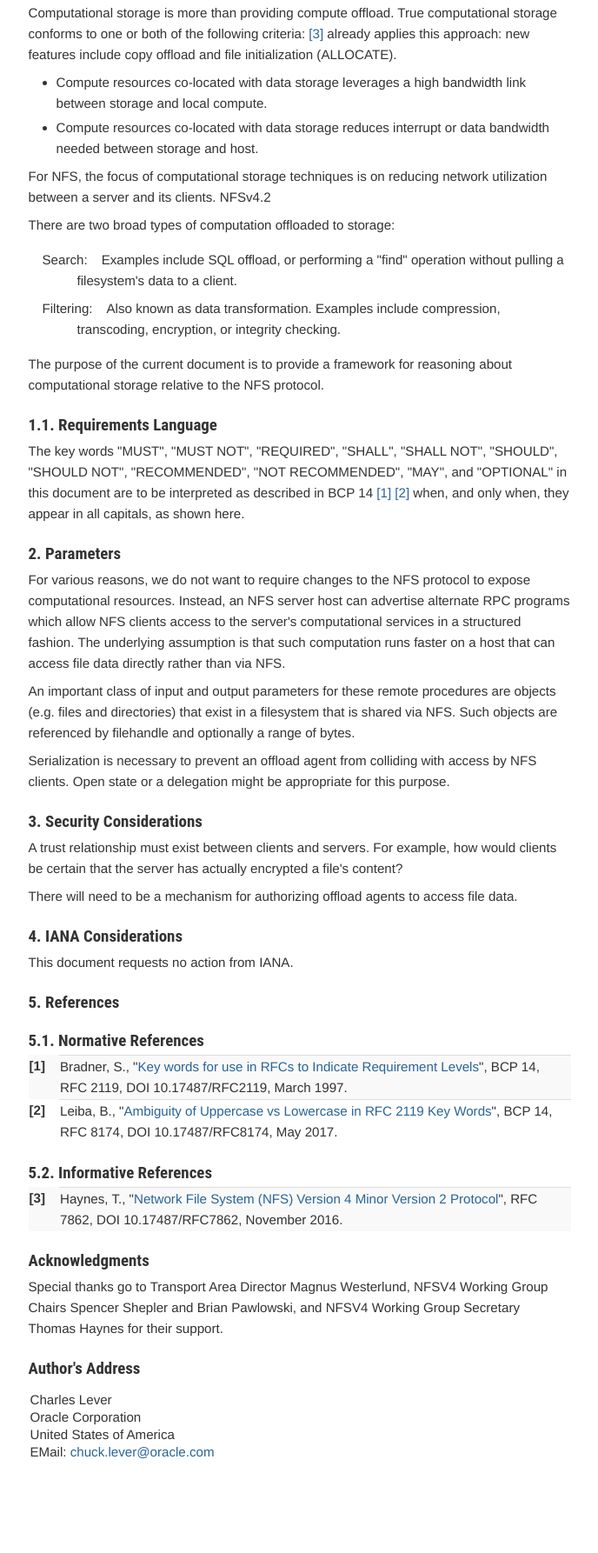
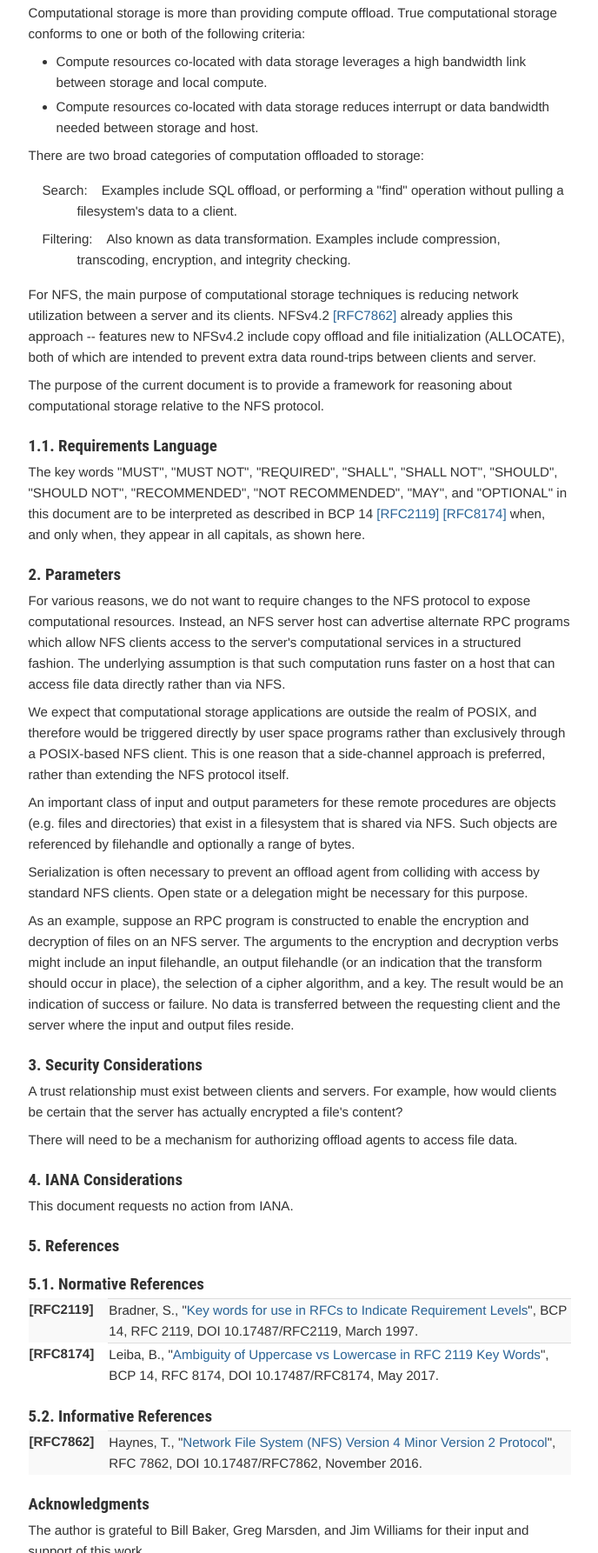
Before and after one commit to chucklever/i-d-comp-stor-reqs, a plain HTML site: page draft-cel-nfsv4-comp-stor-reqs.html in a window 1280 px wide. Shown: the part 1014-2800 px from the top of the page at 87% size, without its empty margins (123-811 px from the left). Before the commit the page ends 2769 px from the top, so only its background shows below. Drawn offline with Linux system fonts and the light colour scheme.

Commit message:
Script updating gh-pages from 5f454f8. [ci skip]

```diff
--- a/draft-cel-nfsv4-comp-stor-reqs.html
+++ b/draft-cel-nfsv4-comp-stor-reqs.html
@@ -298,7 +298,7 @@ ul.toc li {
 
   <meta name="dct.creator" content="Lever, C." />
   <meta name="dct.identifier" content="urn:ietf:id:draft-cel-nfsv4-comp-stor-reqs-latest" />
-  <meta name="dct.issued" scheme="ISO8601" content="2019-23" />
+  <meta name="dct.issued" scheme="ISO8601" content="2019-04" />
   <meta name="dct.abstract" content="This document introduces an architecture for supporting Computational Storage on Network File System version 4 (NFS) servers and clients.  " />
   <meta name="description" content="This document introduces an architecture for supporting Computational Storage on Network File System version 4 (NFS) servers and clients.  " />
 
@@ -319,10 +319,10 @@ ul.toc li {
 </tr>
 <tr>
 <td class="left">Intended status: Informational</td>
-<td class="right">March 23, 2019</td>
+<td class="right">April 4, 2019</td>
 </tr>
 <tr>
-<td class="left">Expires: September 24, 2019</td>
+<td class="left">Expires: October 6, 2019</td>
 <td class="right"></td>
 </tr>
 
@@ -339,99 +339,11 @@ ul.toc li {
 <p>This Internet-Draft is submitted in full conformance with the provisions of BCP 78 and BCP 79.</p>
 <p>Internet-Drafts are working documents of the Internet Engineering Task Force (IETF).  Note that other groups may also distribute working documents as Internet-Drafts.  The list of current Internet-Drafts is at https://datatracker.ietf.org/drafts/current/.</p>
 <p>Internet-Drafts are draft documents valid for a maximum of six months and may be updated, replaced, or obsoleted by other documents at any time.  It is inappropriate to use Internet-Drafts as reference material or to cite them other than as "work in progress."</p>
-<p>This Internet-Draft will expire on September 24, 2019.</p>
+<p>This Internet-Draft will expire on October 6, 2019.</p>
 <h1 id="rfc.copyrightnotice"><a href="#rfc.copyrightnotice">Copyright Notice</a></h1>
 <p>Copyright (c) 2019 IETF Trust and the persons identified as the document authors.  All rights reserved.</p>
 <p>This document is subject to BCP 78 and the IETF Trust's Legal Provisions Relating to IETF Documents (https://trustee.ietf.org/license-info) in effect on the date of publication of this document.  Please review these documents carefully, as they describe your rights and restrictions with respect to this document.  Code Components extracted from this document must include Simplified BSD License text as described in Section 4.e of the Trust Legal Provisions and are provided without warranty as described in the Simplified BSD License.</p>
-<h1 id="rfc.section.1">
-<a href="#rfc.section.1">1.</a> <a href="#section:EE6A985D-D0FE-44EE-8BA0-77A61BE6D777" id="section:EE6A985D-D0FE-44EE-8BA0-77A61BE6D777">Introduction</a>
-</h1>
-<p id="rfc.section.1.p.1">Computational storage is more than providing compute offload.  True computational storage conforms to one or both of the following criteria: <a href="#RFC7862" class="xref">[3]</a> already applies this approach: new features include copy offload and file initialization (ALLOCATE).  </p>
 
-<ul>
-<li>Compute resources co-located with data storage leverages a high bandwidth link between storage and local compute.  </li>
-<li>Compute resources co-located with data storage reduces interrupt or data bandwidth needed between storage and host.  </li>
-</ul>
-
-<p> For NFS, the focus of computational storage techniques is on reducing network utilization between a server and its clients.  NFSv4.2 </p>
-<p id="rfc.section.1.p.2">There are two broad types of computation offloaded to storage: </p>
-
-<dl>
-<dt>Search:</dt>
-<dd style="margin-left: 8">Examples include SQL offload, or performing a "find" operation without pulling a filesystem's data to a client.  </dd>
-<dt>Filtering:</dt>
-<dd style="margin-left: 8">Also known as data transformation.  Examples include compression, transcoding, encryption, or integrity checking.  </dd>
-</dl>
-
-<p> </p>
-<p id="rfc.section.1.p.3">The purpose of the current document is to provide a framework for reasoning about computational storage relative to the NFS protocol.  </p>
-<h1 id="rfc.section.1.1">
-<a href="#rfc.section.1.1">1.1.</a> <a href="#section:46199ACD-34F1-4ACB-B246-E18A022CAED9" id="section:46199ACD-34F1-4ACB-B246-E18A022CAED9">Requirements Language</a>
-</h1>
-<p id="rfc.section.1.1.p.1">The key words "MUST", "MUST NOT", "REQUIRED", "SHALL", "SHALL NOT", "SHOULD", "SHOULD NOT", "RECOMMENDED", "NOT RECOMMENDED", "MAY", and "OPTIONAL" in this document are to be interpreted as described in BCP 14 <a href="#RFC2119" class="xref">[1]</a> <a href="#RFC8174" class="xref">[2]</a> when, and only when, they appear in all capitals, as shown here.  </p>
-<h1 id="rfc.section.2">
-<a href="#rfc.section.2">2.</a> <a href="#section:2F82B858-25CD-4D9F-82A9-8D9D2C644190" id="section:2F82B858-25CD-4D9F-82A9-8D9D2C644190">Parameters</a>
-</h1>
-<p id="rfc.section.2.p.1">For various reasons, we do not want to require changes to the NFS protocol to expose computational resources.  Instead, an NFS server host can advertise alternate RPC programs which allow NFS clients access to the server's computational services in a structured fashion.  The underlying assumption is that such computation runs faster on a host that can access file data directly rather than via NFS.  </p>
-<p id="rfc.section.2.p.2">An important class of input and output parameters for these remote procedures are objects (e.g. files and directories) that exist in a filesystem that is shared via NFS.  Such objects are referenced by filehandle and optionally a range of bytes.  </p>
-<p id="rfc.section.2.p.3">Serialization is necessary to prevent an offload agent from colliding with access by NFS clients.  Open state or a delegation might be appropriate for this purpose.  </p>
-<h1 id="rfc.section.3">
-<a href="#rfc.section.3">3.</a> <a href="#section:2F987982-B9E8-4B76-8ACD-6EE148F5C185" id="section:2F987982-B9E8-4B76-8ACD-6EE148F5C185">Security Considerations</a>
-</h1>
-<p id="rfc.section.3.p.1">A trust relationship must exist between clients and servers.  For example, how would clients be certain that the server has actually encrypted a file's content? </p>
-<p id="rfc.section.3.p.2">There will need to be a mechanism for authorizing offload agents to access file data.  </p>
-<h1 id="rfc.section.4">
-<a href="#rfc.section.4">4.</a> <a href="#section:527B4122-B58E-4E40-BA88-663E4A8F8532" id="section:527B4122-B58E-4E40-BA88-663E4A8F8532">IANA Considerations</a>
-</h1>
-<p id="rfc.section.4.p.1">This document requests no action from IANA.  </p>
-<h1 id="rfc.references">
-<a href="#rfc.references">5.</a> References</h1>
-<h1 id="rfc.references.1">
-<a href="#rfc.references.1">5.1.</a> Normative References</h1>
-<table><tbody>
-<tr>
-<td class="reference"><b id="RFC2119">[1]</b></td>
-<td class="top">
-<a>Bradner, S.</a>, "<a href="https://tools.ietf.org/html/rfc2119">Key words for use in RFCs to Indicate Requirement Levels</a>", BCP 14, RFC 2119, DOI 10.17487/RFC2119, March 1997.</td>
-</tr>
-<tr>
-<td class="reference"><b id="RFC8174">[2]</b></td>
-<td class="top">
-<a>Leiba, B.</a>, "<a href="https://tools.ietf.org/html/rfc8174">Ambiguity of Uppercase vs Lowercase in RFC 2119 Key Words</a>", BCP 14, RFC 8174, DOI 10.17487/RFC8174, May 2017.</td>
-</tr>
-</tbody></table>
-<h1 id="rfc.references.2">
-<a href="#rfc.references.2">5.2.</a> Informative References</h1>
-<table><tbody><tr>
-<td class="reference"><b id="RFC7862">[3]</b></td>
-<td class="top">
-<a>Haynes, T.</a>, "<a href="https://tools.ietf.org/html/rfc7862">Network File System (NFS) Version 4 Minor Version 2 Protocol</a>", RFC 7862, DOI 10.17487/RFC7862, November 2016.</td>
-</tr></tbody></table>
-<h1 id="rfc.acknowledgments"><a href="#rfc.acknowledgments">Acknowledgments</a></h1>
-<p id="rfc.section.A.p.1">Special thanks go to Transport Area Director Magnus Westerlund, NFSV4 Working Group Chairs Spencer Shepler and Brian Pawlowski, and NFSV4 Working Group Secretary Thomas Haynes for their support.  </p>
-<h1 id="rfc.authors"><a href="#rfc.authors">Author's Address</a></h1>
-<div class="avoidbreak">
-  <address class="vcard">
-	<span class="vcardline">
-	  <span class="fn">Charles Lever</span>
-	  <span class="n hidden">
-		<span class="family-name">Lever</span>
-	  </span>
-	</span>
-	<span class="org vcardline">Oracle Corporation</span>
-	<span class="adr">
-
-	  <span class="vcardline">
-		<span class="locality"></span>
-		<span class="region"></span>
-		<span class="code"></span>
-	  </span>
-	  <span class="country-name vcardline">United States of America</span>
-	</span>
-	<span class="vcardline">EMail: <a href="mailto:chuck.lever@oracle.com">chuck.lever@oracle.com</a></span>
-
-  </address>
-</div>
 
   <hr class="noprint" />
   <h1 class="np" id="rfc.toc"><a href="#rfc.toc">Table of Contents</a></h1>
@@ -461,7 +373,99 @@ ul.toc li {
 
   </ul>
 
+  <h1 id="rfc.section.1">
+<a href="#rfc.section.1">1.</a> <a href="#section:EE6A985D-D0FE-44EE-8BA0-77A61BE6D777" id="section:EE6A985D-D0FE-44EE-8BA0-77A61BE6D777">Introduction</a>
+</h1>
+<p id="rfc.section.1.p.1">Computational storage is more than providing compute offload.  True computational storage conforms to one or both of the following criteria: </p>
 
+<ul>
+<li>Compute resources co-located with data storage leverages a high bandwidth link between storage and local compute.  </li>
+<li>Compute resources co-located with data storage reduces interrupt or data bandwidth needed between storage and host.  </li>
+</ul>
+
+<p> </p>
+<p id="rfc.section.1.p.2">There are two broad categories of computation offloaded to storage: </p>
+
+<dl>
+<dt>Search:</dt>
+<dd style="margin-left: 8">Examples include SQL offload, or performing a "find" operation without pulling a filesystem's data to a client.  </dd>
+<dt>Filtering:</dt>
+<dd style="margin-left: 8">Also known as data transformation.  Examples include compression, transcoding, encryption, and integrity checking.  </dd>
+</dl>
+
+<p> </p>
+<p id="rfc.section.1.p.3">For NFS, the main purpose of computational storage techniques is reducing network utilization between a server and its clients.  NFSv4.2 <a href="#RFC7862" class="xref">[RFC7862]</a> already applies this approach -- features new to NFSv4.2 include copy offload and file initialization (ALLOCATE), both of which are intended to prevent extra data round-trips between clients and server.  </p>
+<p id="rfc.section.1.p.4">The purpose of the current document is to provide a framework for reasoning about computational storage relative to the NFS protocol.  </p>
+<h1 id="rfc.section.1.1">
+<a href="#rfc.section.1.1">1.1.</a> <a href="#section:46199ACD-34F1-4ACB-B246-E18A022CAED9" id="section:46199ACD-34F1-4ACB-B246-E18A022CAED9">Requirements Language</a>
+</h1>
+<p id="rfc.section.1.1.p.1">The key words "MUST", "MUST NOT", "REQUIRED", "SHALL", "SHALL NOT", "SHOULD", "SHOULD NOT", "RECOMMENDED", "NOT RECOMMENDED", "MAY", and "OPTIONAL" in this document are to be interpreted as described in BCP 14 <a href="#RFC2119" class="xref">[RFC2119]</a> <a href="#RFC8174" class="xref">[RFC8174]</a> when, and only when, they appear in all capitals, as shown here.  </p>
+<h1 id="rfc.section.2">
+<a href="#rfc.section.2">2.</a> <a href="#section:2F82B858-25CD-4D9F-82A9-8D9D2C644190" id="section:2F82B858-25CD-4D9F-82A9-8D9D2C644190">Parameters</a>
+</h1>
+<p id="rfc.section.2.p.1">For various reasons, we do not want to require changes to the NFS protocol to expose computational resources.  Instead, an NFS server host can advertise alternate RPC programs which allow NFS clients access to the server's computational services in a structured fashion.  The underlying assumption is that such computation runs faster on a host that can access file data directly rather than via NFS.  </p>
+<p id="rfc.section.2.p.2">We expect that computational storage applications are outside the realm of POSIX, and therefore would be triggered directly by user space programs rather than exclusively through a POSIX-based NFS client.  This is one reason that a side-channel approach is preferred, rather than extending the NFS protocol itself.  </p>
+<p id="rfc.section.2.p.3">An important class of input and output parameters for these remote procedures are objects (e.g. files and directories) that exist in a filesystem that is shared via NFS.  Such objects are referenced by filehandle and optionally a range of bytes.  </p>
+<p id="rfc.section.2.p.4">Serialization is often necessary to prevent an offload agent from colliding with access by standard NFS clients.  Open state or a delegation might be necessary for this purpose.  </p>
+<p id="rfc.section.2.p.5">As an example, suppose an RPC program is constructed to enable the encryption and decryption of files on an NFS server.  The arguments to the encryption and decryption verbs might include an input filehandle, an output filehandle (or an indication that the transform should occur in place), the selection of a cipher algorithm, and a key.  The result would be an indication of success or failure.  No data is transferred between the requesting client and the server where the input and output files reside.  </p>
+<h1 id="rfc.section.3">
+<a href="#rfc.section.3">3.</a> <a href="#section:2F987982-B9E8-4B76-8ACD-6EE148F5C185" id="section:2F987982-B9E8-4B76-8ACD-6EE148F5C185">Security Considerations</a>
+</h1>
+<p id="rfc.section.3.p.1">A trust relationship must exist between clients and servers.  For example, how would clients be certain that the server has actually encrypted a file's content? </p>
+<p id="rfc.section.3.p.2">There will need to be a mechanism for authorizing offload agents to access file data.  </p>
+<h1 id="rfc.section.4">
+<a href="#rfc.section.4">4.</a> <a href="#section:527B4122-B58E-4E40-BA88-663E4A8F8532" id="section:527B4122-B58E-4E40-BA88-663E4A8F8532">IANA Considerations</a>
+</h1>
+<p id="rfc.section.4.p.1">This document requests no action from IANA.  </p>
+<h1 id="rfc.references">
+<a href="#rfc.references">5.</a> References</h1>
+<h1 id="rfc.references.1">
+<a href="#rfc.references.1">5.1.</a> Normative References</h1>
+<table><tbody>
+<tr>
+<td class="reference"><b id="RFC2119">[RFC2119]</b></td>
+<td class="top">
+<a>Bradner, S.</a>, "<a href="https://tools.ietf.org/html/rfc2119">Key words for use in RFCs to Indicate Requirement Levels</a>", BCP 14, RFC 2119, DOI 10.17487/RFC2119, March 1997.</td>
+</tr>
+<tr>
+<td class="reference"><b id="RFC8174">[RFC8174]</b></td>
+<td class="top">
+<a>Leiba, B.</a>, "<a href="https://tools.ietf.org/html/rfc8174">Ambiguity of Uppercase vs Lowercase in RFC 2119 Key Words</a>", BCP 14, RFC 8174, DOI 10.17487/RFC8174, May 2017.</td>
+</tr>
+</tbody></table>
+<h1 id="rfc.references.2">
+<a href="#rfc.references.2">5.2.</a> Informative References</h1>
+<table><tbody><tr>
+<td class="reference"><b id="RFC7862">[RFC7862]</b></td>
+<td class="top">
+<a>Haynes, T.</a>, "<a href="https://tools.ietf.org/html/rfc7862">Network File System (NFS) Version 4 Minor Version 2 Protocol</a>", RFC 7862, DOI 10.17487/RFC7862, November 2016.</td>
+</tr></tbody></table>
+<h1 id="rfc.acknowledgments"><a href="#rfc.acknowledgments">Acknowledgments</a></h1>
+<p id="rfc.section.A.p.1">The author is grateful to Bill Baker, Greg Marsden, and Jim Williams for their input and support of this work.  </p>
+<p id="rfc.section.A.p.2">Special thanks go to Transport Area Director Magnus Westerlund, NFSV4 Working Group Chairs Spencer Shepler and Brian Pawlowski, and NFSV4 Working Group Secretary Thomas Haynes for their support.  </p>
+<h1 id="rfc.authors"><a href="#rfc.authors">Author's Address</a></h1>
+<div class="avoidbreak">
+  <address class="vcard">
+	<span class="vcardline">
+	  <span class="fn">Charles Lever</span>
+	  <span class="n hidden">
+		<span class="family-name">Lever</span>
+	  </span>
+	</span>
+	<span class="org vcardline">Oracle Corporation</span>
+	<span class="adr">
+
+	  <span class="vcardline">
+		<span class="locality"></span>
+		<span class="region"></span>
+		<span class="code"></span>
+	  </span>
+	  <span class="country-name vcardline">United States of America</span>
+	</span>
+	<span class="vcardline">EMail: <a href="mailto:chuck.lever@oracle.com">chuck.lever@oracle.com</a></span>
+
+  </address>
+</div>
 
 </body>
 </html>
```
Also changed, not shown: draft-cel-nfsv4-comp-stor-reqs.txt.
